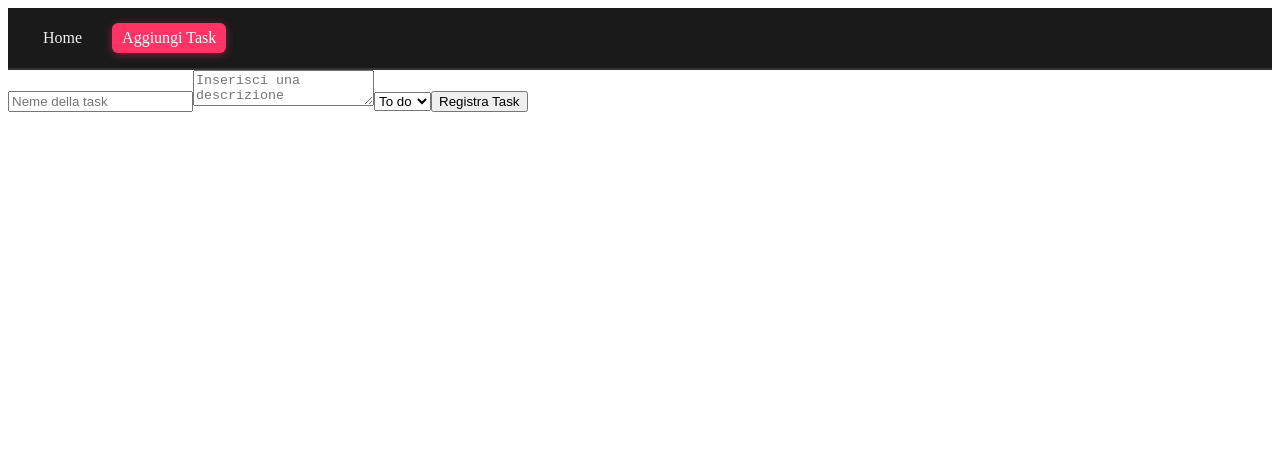
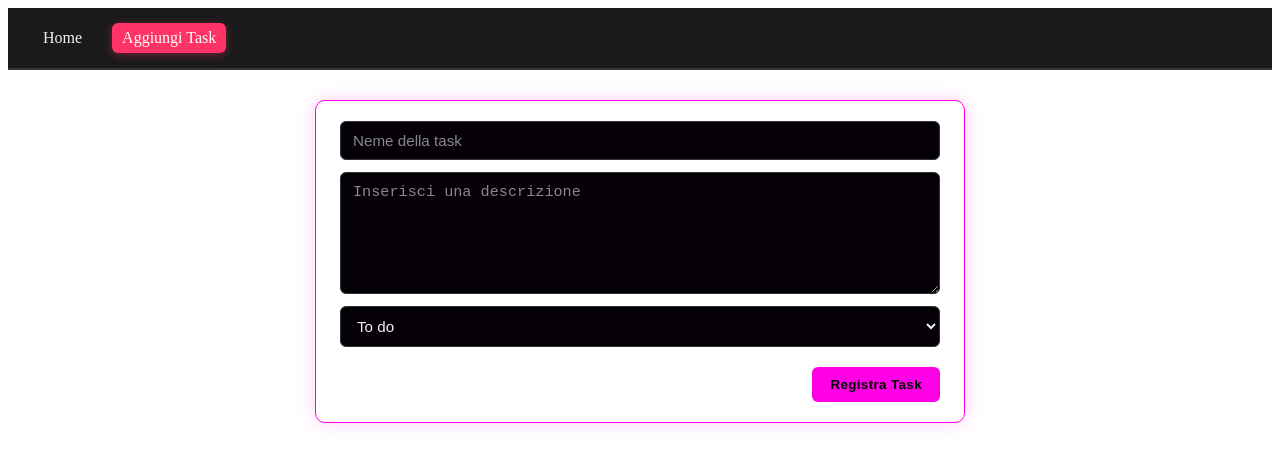
Before and after one commit to dpalexandru/ex-react-task-manager, a React (Vite) app: page /addtask in a window 1280 px wide. Shown: the top 468 px of the page. Built offline with nearby package versions, Linux system fonts and the light colour scheme; no server answers.

Commit message:
[Mailstone5] aggiunto controllo su nometask in tempo reale

```diff
--- a/src/index.css
+++ b/src/index.css
@@ -137,3 +137,88 @@
   margin: 5px 0 0 10px;
   border-radius: 4px;
 }
+
+/* F O R M   A D D   T A S K */
+
+.container-form {
+  max-width: 600px;
+  margin: 30px auto;
+  padding: 20px 24px;
+  border: 1px solid #ff00e6;
+  border-radius: 10px;
+  box-shadow: 0 0 18px rgba(255, 0, 230, 0.2);
+}
+
+.container-form form {
+  display: flex;
+  flex-direction: column;
+  gap: 12px;
+}
+
+/* campi input / textarea / select */
+.container-form input,
+.container-form textarea,
+.container-form select {
+  background: #050008;
+  border: 1px solid #333;
+  border-radius: 6px;
+  padding: 10px 12px;
+  color: #f0f0f0;
+  font-size: 0.95rem;
+  outline: none;
+  transition:
+    border-color 0.2s ease,
+    box-shadow 0.2s ease,
+    transform 0.1s ease;
+}
+
+/* placeholder un po’ più soft */
+.container-form input::placeholder,
+.container-form textarea::placeholder {
+  color: #888;
+}
+
+/* focus stato “neon” */
+.container-form input:focus,
+.container-form textarea:focus,
+.container-form select:focus {
+  border-color: #ff00e6;
+  box-shadow: 0 0 8px rgba(255, 0, 230, 0.5);
+  transform: translateY(-1px);
+}
+
+/* textarea più alta e ridimensionabile solo in verticale */
+.container-form textarea {
+  min-height: 100px;
+  resize: vertical;
+}
+
+/* select */
+.container-form select {
+  cursor: pointer;
+}
+
+/* bottone submit */
+.container-form button[type="submit"] {
+  align-self: flex-end;
+  margin-top: 8px;
+  background: #ff00e6;
+  color: #000;
+  border: none;
+  padding: 10px 18px;
+  border-radius: 6px;
+  font-weight: 700;
+  cursor: pointer;
+  letter-spacing: 0.03em;
+}
+
+.container-form button[type="submit"]:hover {
+  background: #ff33ff;
+  box-shadow: 0 0 12px #ff00ff;
+  transform: translateY(-1px);
+}
+
+.container-form button[type="submit"]:active {
+  transform: translateY(0);
+  box-shadow: 0 0 6px #ff00ff;
+}
--- a/src/pages/AddTask.jsx
+++ b/src/pages/AddTask.jsx
@@ -1,8 +1,8 @@
-import React, { useState, useRef } from 'react'
+import React, { useState, useRef, useMemo } from 'react'
 import Modal from '../components/Modal';
 
 
-const symbols = "!@#$%^&*()-_=+[]{}|;:'\\,.<>?/`~";
+const symbols = "!@#$%^&*()-_=+[]{}|;:'\\,.<>?/`~\"";
 
 
 const AddTask = () => {
@@ -16,15 +16,25 @@ const AddTask = () => {
 
   function stampaForm(e) {
     e.preventDefault();
+    // controllo su nometask
     if (!nomeTask) {
       setErrore("Inserisci un nome!");
       return;
     }
-
+    if (isNomeTaskValid) {
+      setErrore("Il nome della task non deve contenere carattere speciali");
+      return;
+    }
 
     console.log(nomeTask, textareaRef.current.value, statusRef.current.value)
   }
 
+  // controllo in tempo reale sul nome ( non deve contenere carateri)
+  const isNomeTaskValid = useMemo(() => {
+    const isValid = [...symbols].some(sym => nomeTask.includes(sym))
+    return isValid
+
+  }, [nomeTask])
 
   return (
     <div className='container-form'>
@@ -37,6 +47,11 @@ const AddTask = () => {
           value={nomeTask}
           onChange={(e) => setNomeTask(e.target.value)}
         />
+        {isNomeTaskValid && (
+          <p className="errore">
+            Il nome delal task non deve contenere caratteri speciali
+          </p>
+        )}
 
 
         <textarea name="description"
```
